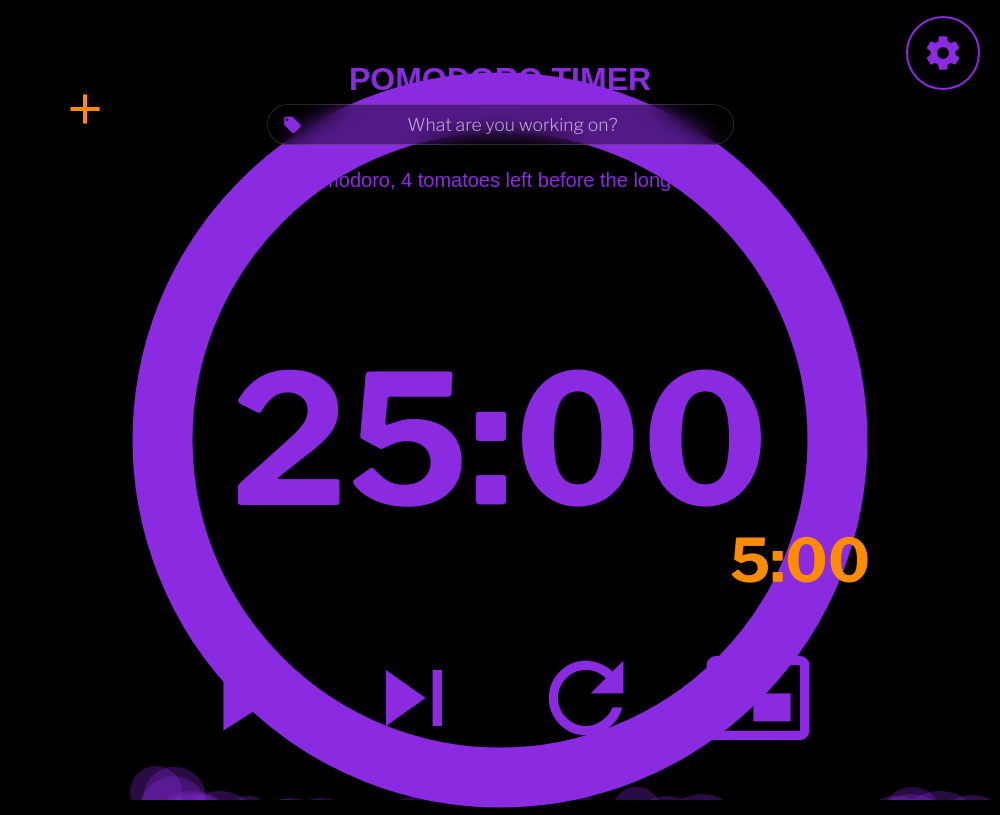
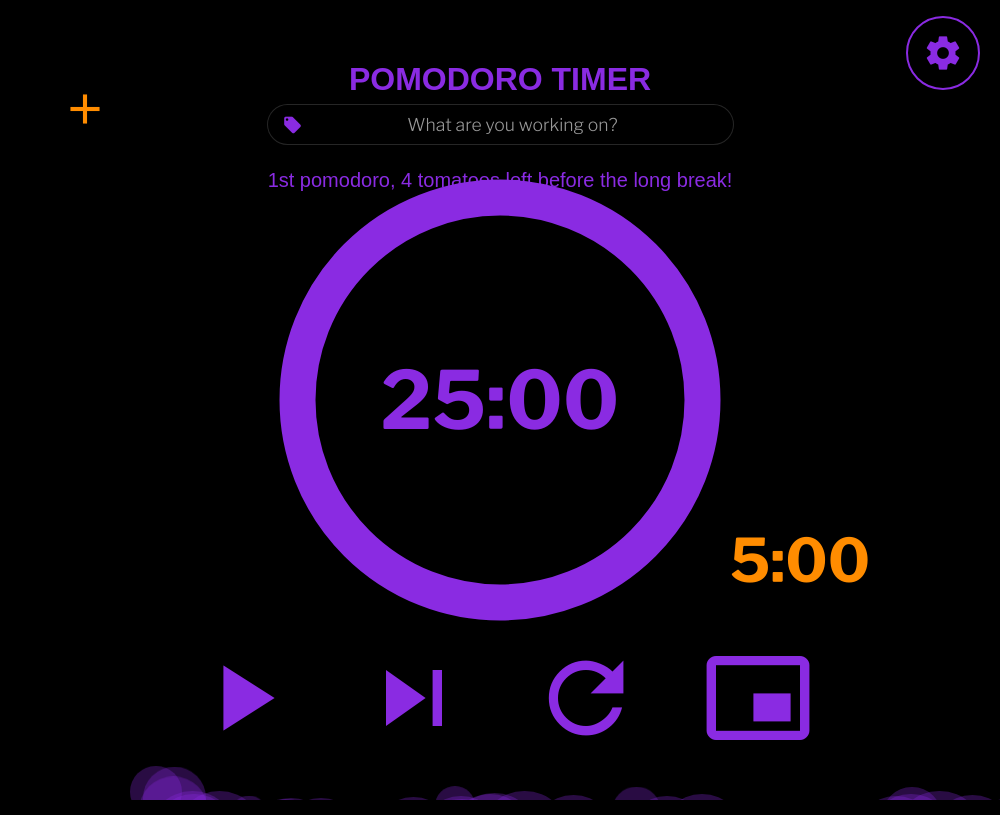
Before and after one commit to ManuCa93/pomodoroTimer, an Electron app: page index.html in a window 1000 px wide. Drawn offline with nearby package versions, Linux system fonts and the light colour scheme; a web font is replaced by a local one.

Commit message:
UI: Re-center timer and scale down both circle and text

```diff
--- a/style.css
+++ b/style.css
@@ -126,7 +126,7 @@
         /* Timer principale */
         .timer-container {
             position: absolute;
-            top: 55%;
+            top: 50%;
             left: 50%;
             transform: translate(-50%, -50%);
             display: flex;
@@ -160,8 +160,8 @@
         }
         svg {
             position: absolute;
-            width: min(180%, 750px);
-            height: min(180%, 750px);
+            width: min(130%, 450px);
+            height: min(130%, 450px);
         }
         circle {
             fill: none;
@@ -174,7 +174,7 @@
         }
         /* Dimensione testo timer */
         .time {
-            font-size: clamp(4rem, 18vw, 12rem);
+            font-size: clamp(2.5rem, 12vw, 5rem);
             font-weight: bold;
             position: relative;
             display: flex;
@@ -262,13 +262,13 @@
         /* Timer della pausa - diventa grande al centro */
         .break-timer-large {
             left: 50% !important;
-            top: 60% !important;
+            top: 50% !important;
             width: min(100vw, 600px);
             height: min(100vw, 600px);
             transform: translate(-50%, -50%);
         }
         .break-timer-large .time {
-            font-size: clamp(4rem, 18vw, 12rem);
+            font-size: clamp(2.5rem, 12vw, 5rem);
             color: var(--break-color) !important;
         }
         /* Nasconde il cerchio del timer piccolo inizialmente */
```
